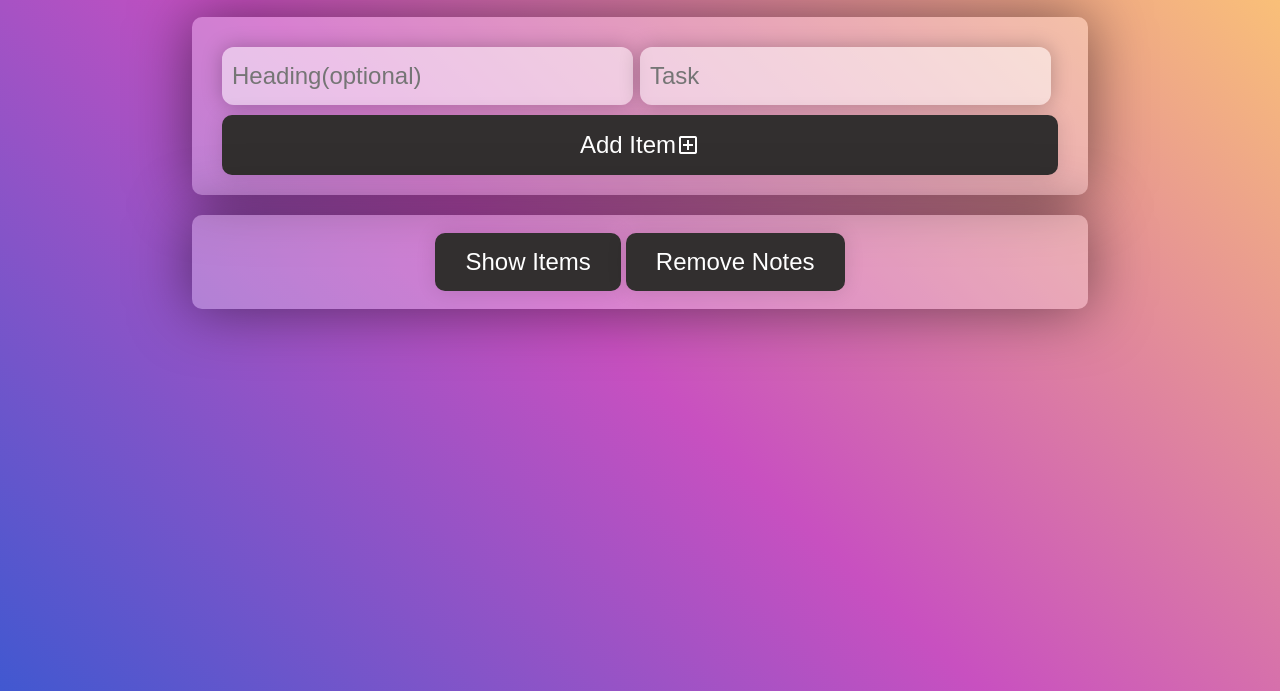
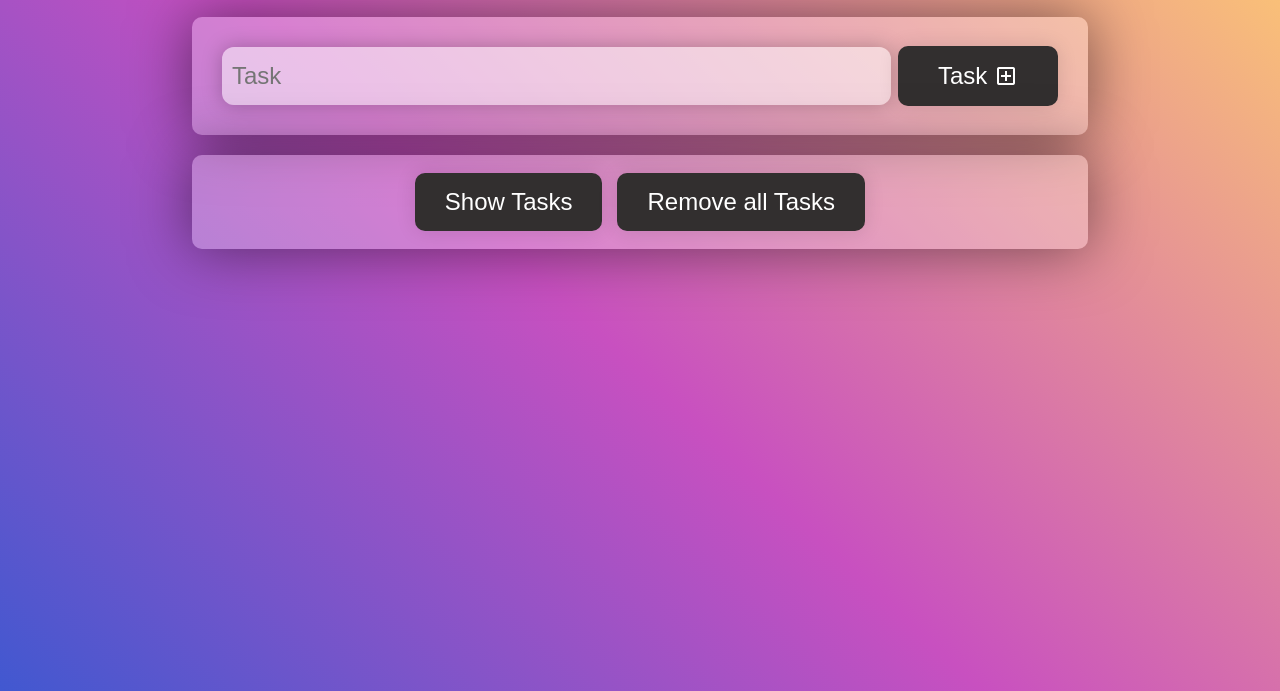
Before and after one commit to Hardik242/Todo_List, a plain HTML site: page index.html in a window 1280 px wide. Shown: the part 109-800 px from the top of the page. Drawn offline with nearby package versions, Linux system fonts and the light colour scheme.

Commit message:
Changed some features

```diff
--- a/index.html
+++ b/index.html
@@ -25,24 +25,23 @@
         <div class="container">
             <h1>To-Do List</h1>
             <form name="myForm">
-        <input
-          type="text"
-          name="inputHeading"
-          placeholder="Heading(optional)"
-        />
                 <input type="text" name="inputDescription" placeholder="Task" />
                 <br />
                 <button type="submit">
-          Add Item <span class="material-symbols-outlined"> add_box </span>
+                    Task&nbsp;<span class="material-symbols-outlined">
+                        add_box
+                    </span>
                 </button>
             </form>
             <div class="container1">
                 <div class="buttons">
                     <div class="showItems">
-            <button type="button" id="showItems">Show Items</button>
+                        <button type="button" id="showItems">Show Tasks</button>
                     </div>
                     <div class="removeNotes">
-            <button type="button" id="removeNotes">Remove Notes</button>
+                        <button type="button" id="removeNotes">
+                            Remove all Tasks
+                        </button>
                     </div>
                 </div>
                 <div class="notes">
--- a/script.js
+++ b/script.js
@@ -9,12 +9,13 @@ let messageCounter = 0;
 form.onsubmit = (event) => {
     event.preventDefault();
     let warningNote = `<div class="warning"><p class="warning">* Please fill in Note field</p></div>`;
-  let formValid = validateForm(heading.value, description.value);
+    let formValid = validateForm(description.value);
     if (formValid == false) {
         if (document.querySelector(".warning") === null) {
             form.insertAdjacentHTML("afterbegin", warningNote);
         }
     }
+
     // Remove the warning message
     description.onclick = () => {
         let warning = document.querySelector(".warning");
@@ -26,13 +27,11 @@ form.onsubmit = (event) => {
 };
 
 // Validate form
-const validateForm = (heading, description) => {
+const validateForm = (description) => {
     if (description.trim() === "") {
         return false;
     }
-  if (heading.trim() === "") {
-    heading = `Task ${count < 10 ? `0${count}` : count}`;
-  }
+    let heading = `Task ${count < 10 ? `0${count}` : count}`;
     addNote(heading, description);
     return true;
 };
@@ -99,11 +98,14 @@ const getFromStorage = () => {
             }
             counter++;
             // Delete item
-      const deleteButtons = document.querySelectorAll(".deleteItemContainer");
+            const deleteButtons = document.querySelectorAll(
+                ".deleteItemContainer"
+            );
             deleteButtons.forEach((button) => {
                 button.addEventListener("click", (event) => {
                     // Remove the parent li element
-          const li = event.target.parentElement.parentElement.parentElement;
+                    const li =
+                        event.target.parentElement.parentElement.parentElement;
                     li.remove();
                     // Remove item from local storage
                     localStorage.removeItem(
@@ -128,7 +130,9 @@ removeNotes.onclick = () => {
         localStorage.clear();
         notes.innerHTML = "";
         count = 1;
-    if (document.querySelector(".notes").hasAttribute.classList === "note") {
+        if (
+            document.querySelector(".notes").hasAttribute.classList === "note"
+        ) {
             notesClass.classList.remove("note");
         }
     }
--- a/style.css
+++ b/style.css
@@ -78,7 +78,7 @@ body {
       display: flex;
       align-items: center;
       justify-content: center;
-      flex-grow: 1;
+      flex-grow: 0;
 }
 
 .container1 {
@@ -100,7 +100,7 @@ body {
 
 .showItems {
       margin: 8px 0px;
-      margin-right: 5px;
+      margin-right: 15px;
 }
 
 .showItems button {
```
Lines whose indentation alone changed are shown as unchanged.
